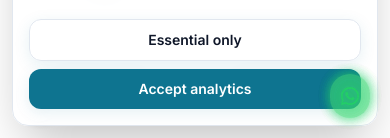
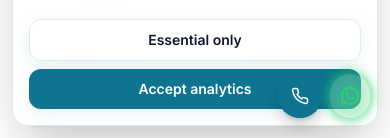
Before and after one commit to Sheddymae/bahari-asili-safaris, a Next.js app: page /partners in a window 390 px wide. Shown: the part 706-844 px from the top of the page. Built offline with nearby package versions, Linux system fonts and the light colour scheme; no server answers.

Commit message:
Add persistent one-tap phone call beside WhatsApp

```diff
--- a/components/WhatsAppButton.tsx
+++ b/components/WhatsAppButton.tsx
@@ -1,22 +1,24 @@
 'use client';
 
 import type { CSSProperties } from 'react';
+import { Phone } from 'lucide-react';
 import { useLanguage } from '@/contexts/LanguageContext';
 
 type SupportedLocale = 'en' | 'it' | 'fr' | 'es' | 'de' | 'ar' | 'zh' | 'sw';
 
 const WHATSAPP_NUMBER = '254101923355';
+const CALL_NUMBER = '+254101923355';
 const WHATSAPP_MESSAGE = 'Hello Bahari Asili, I need more information about a safari.';
 
-const copy: Record<SupportedLocale, { label: string }> = {
-  en: { label: 'WhatsApp' },
-  it: { label: 'WhatsApp' },
-  fr: { label: 'WhatsApp' },
-  es: { label: 'WhatsApp' },
-  de: { label: 'WhatsApp' },
-  ar: { label: 'واتساب' },
-  zh: { label: 'WhatsApp' },
-  sw: { label: 'WhatsApp' },
+const copy: Record<SupportedLocale, { whatsapp: string; call: string }> = {
+  en: { whatsapp: 'WhatsApp', call: 'Call us' },
+  it: { whatsapp: 'WhatsApp', call: 'Chiamaci' },
+  fr: { whatsapp: 'WhatsApp', call: 'Appelez-nous' },
+  es: { whatsapp: 'WhatsApp', call: 'Llámanos' },
+  de: { whatsapp: 'WhatsApp', call: 'Anrufen' },
+  ar: { whatsapp: 'واتساب', call: 'اتصل بنا' },
+  zh: { whatsapp: 'WhatsApp', call: '致电我们' },
+  sw: { whatsapp: 'WhatsApp', call: 'Tupigie' },
 };
 
 const localeSet = new Set<SupportedLocale>(Object.keys(copy) as SupportedLocale[]);
@@ -24,7 +26,7 @@ const localeSet = new Set<SupportedLocale>(Object.keys(copy) as SupportedLocale[
 function WhatsAppIcon() {
   return (
     <svg viewBox="0 0 24 24" fill="currentColor" className="h-[18px] w-[18px] shrink-0 text-[#25D366]" aria-hidden="true">
-      <path d="M17.472 14.382c-.297-.149-1.758-.867-2.03-.967-.273-.099-.471-.148-.67.15-.197.297-.767.966-.94 1.164-.173.199-.347.223-.644.075-.297-.15-1.255-.463-2.39-1.475-.883-.788-1.48-1.761-1.653-2.059-.173-.297-.018-.458.13-.606.134-.133.298-.347.446-.52.149-.174.198-.298.099-.497.099-.198.05-.371-.025-.52-.075-.149-.669-1.612-.916-2.207-.242-.579-.487-.5-.669-.51-.173-.008-.371-.01-.57-.01-.198 0-.52.074-.792.372-.272.297-1.04 1.016-1.04 2.479 0 1.462 1.065 2.875 1.213 3.074.149.198 2.096 3.2 5.077 4.487.709.306 1.262.489 1.694.625.712.227 1.36.195 1.871.118.571-.085 1.758-.719 2.006-1.413.248-.694.248-1.289.173-1.413-.074-.124-.272-.198-.57-.347z" />
+      <path d="M17.472 14.382c-.297-.149-1.758-.867-2.03-.967-.273-.099-.471-.148-.67.15-.197.297-.767.966-.94 1.164-.173.199-.347.223-.644.075-.297-.15-1.255-.463-2.39-1.475-.883-.788-1.48-1.761-1.653-2.059-.173-.297-.018-.458.13-.606.134-.133.298-.347.446-.52.149-.174.198-.298.099-.497.099-.198.05-.371.025-.52-.075-.149-.669-1.612-.916-2.207-.242-.579-.487-.5-.669-.51-.173-.008-.371-.01-.57-.372-.272.297-1.04 1.016-1.04 2.479 0 1.462 1.065 2.875 1.213 3.074.149.198 2.096 3.2 5.077 4.487.709.306 1.262.489 1.694.625.712.227 1.36.195 1.871.118.571-.085 1.758-.719 2.006-1.413.248-.694.248-1.289.173-1.413-.074-.124-.272-.198-.57-.347z" />
       <path d="M12 0C5.373 0 0 5.373 0 12c0 2.121.553 4.113 1.523 5.845L0 24l6.335-1.652A11.937 11.937 0 0012 24c6.627 0 12-5.373 12-12S18.627 0 12 0zm0 21.75c-1.868 0-3.706-.502-5.312-1.454l-.381-.226-3.94 1.027 1.05-3.844-.248-.396A9.72 9.72 0 012.25 12C2.25 6.624 6.624 2.25 12 2.25S21.75 6.624 21.75 12 17.376 21.75 12 21.75z" />
     </svg>
   );
@@ -32,50 +34,24 @@ function WhatsAppIcon() {
 
 export default function WhatsAppButton() {
   const { locale } = useLanguage();
-  const activeLocale: SupportedLocale = localeSet.has(locale as SupportedLocale)
-    ? (locale as SupportedLocale)
-    : 'en';
-  const label = copy[activeLocale].label;
-  const href = `https://wa.me/${WHATSAPP_NUMBER}?text=${encodeURIComponent(WHATSAPP_MESSAGE)}`;
+  const activeLocale: SupportedLocale = localeSet.has(locale as SupportedLocale) ? (locale as SupportedLocale) : 'en';
+  const labels = copy[activeLocale];
+  const whatsappHref = `https://wa.me/${WHATSAPP_NUMBER}?text=${encodeURIComponent(WHATSAPP_MESSAGE)}`;
 
   return (
-    <div className="fixed bottom-5 right-5 z-[9999] flex items-end justify-end pointer-events-none">
-      <a
-        href={href}
-        target="_blank"
-        rel="noopener noreferrer"
-        aria-label={label}
-        title={label}
-        style={{ '--brand': '#25D366' } as CSSProperties}
-        className="whatsapp-breathe group relative pointer-events-auto flex h-11 items-center overflow-hidden rounded-full bg-white/10 pl-[11px] pr-[11px] text-white shadow-[0_0_12px_rgba(37,211,102,0.55)] transition-all duration-300 ease-out animate-[whatsapp-breathe_12s_ease-in-out_infinite] hover:pr-5 hover:text-white hover:shadow-[0_0_22px_rgba(37,211,102,0.85)] hover:scale-105 active:scale-95 focus:outline-none focus:ring-4 focus:ring-[#25D366]/40"
-      >
-        <span className="absolute -inset-1 -z-10 rounded-full bg-[#25D366]/35 blur-md opacity-70 whatsapp-breathe-glow animate-[whatsapp-breathe_12s_ease-in-out_infinite]" />
+    <div className="fixed bottom-5 right-5 z-[9999] flex items-center gap-2 pointer-events-none">
+      <a href={`tel:${CALL_NUMBER}`} aria-label={labels.call} title={labels.call} className="pointer-events-auto flex h-11 w-11 items-center justify-center rounded-full bg-ocean-700 text-white shadow-lg transition-transform hover:scale-105 active:scale-95 focus:outline-none focus:ring-4 focus:ring-ocean-300" >
+        <Phone className="h-[18px] w-[18px]" aria-hidden="true" />
+        <span className="sr-only">{labels.call}</span>
+      </a>
+      <a href={whatsappHref} target="_blank" rel="noopener noreferrer" aria-label={labels.whatsapp} title={labels.whatsapp} style={{ '--brand': '#25D366' } as CSSProperties} className="whatsapp-breathe group relative pointer-events-auto flex h-11 items-center overflow-hidden rounded-full bg-white/10 pl-[11px] pr-[11px] text-white shadow-[0_0_12px_rgba(37,211,102,0.55)] transition-all duration-300 ease-out hover:pr-5 hover:text-white hover:shadow-[0_0_22px_rgba(37,211,102,0.85)] hover:scale-105 active:scale-95 focus:outline-none focus:ring-4 focus:ring-[#25D366]/40">
+        <span className="absolute -inset-1 -z-10 rounded-full bg-[#25D366]/35 blur-md opacity-70 whatsapp-breathe-glow" />
         <span className="absolute inset-0 rounded-full opacity-0 transition-opacity duration-300 group-hover:opacity-100 [background-color:var(--brand)]" />
         <span className="relative z-10 flex items-center">
           <WhatsAppIcon />
-          <span className="ml-0 max-w-0 overflow-hidden whitespace-nowrap font-inter text-sm font-semibold opacity-0 transition-all duration-300 ease-out group-hover:ml-2 group-hover:max-w-[120px] group-hover:opacity-100">
-            {label}
-          </span>
+          <span className="ml-0 max-w-0 overflow-hidden whitespace-nowrap font-inter text-sm font-semibold opacity-0 transition-all duration-300 ease-out group-hover:ml-2 group-hover:max-w-[120px] group-hover:opacity-100">{labels.whatsapp}</span>
         </span>
       </a>
-      <style jsx>{`
-        @keyframes whatsapp-breathe {
-          0%, 100% {
-            filter: drop-shadow(0 0 4px rgba(37, 211, 102, 0.28));
-            opacity: 0.76;
-          }
-          50% {
-            filter: drop-shadow(0 0 10px rgba(37, 211, 102, 0.58));
-            opacity: 1;
-          }
-        }
-        @media (prefers-reduced-motion: reduce) {
-          .whatsapp-breathe,
-          .whatsapp-breathe-glow {
-            animation: none;
-          }
-        }
-      `}</style>
     </div>
   );
 }
```
